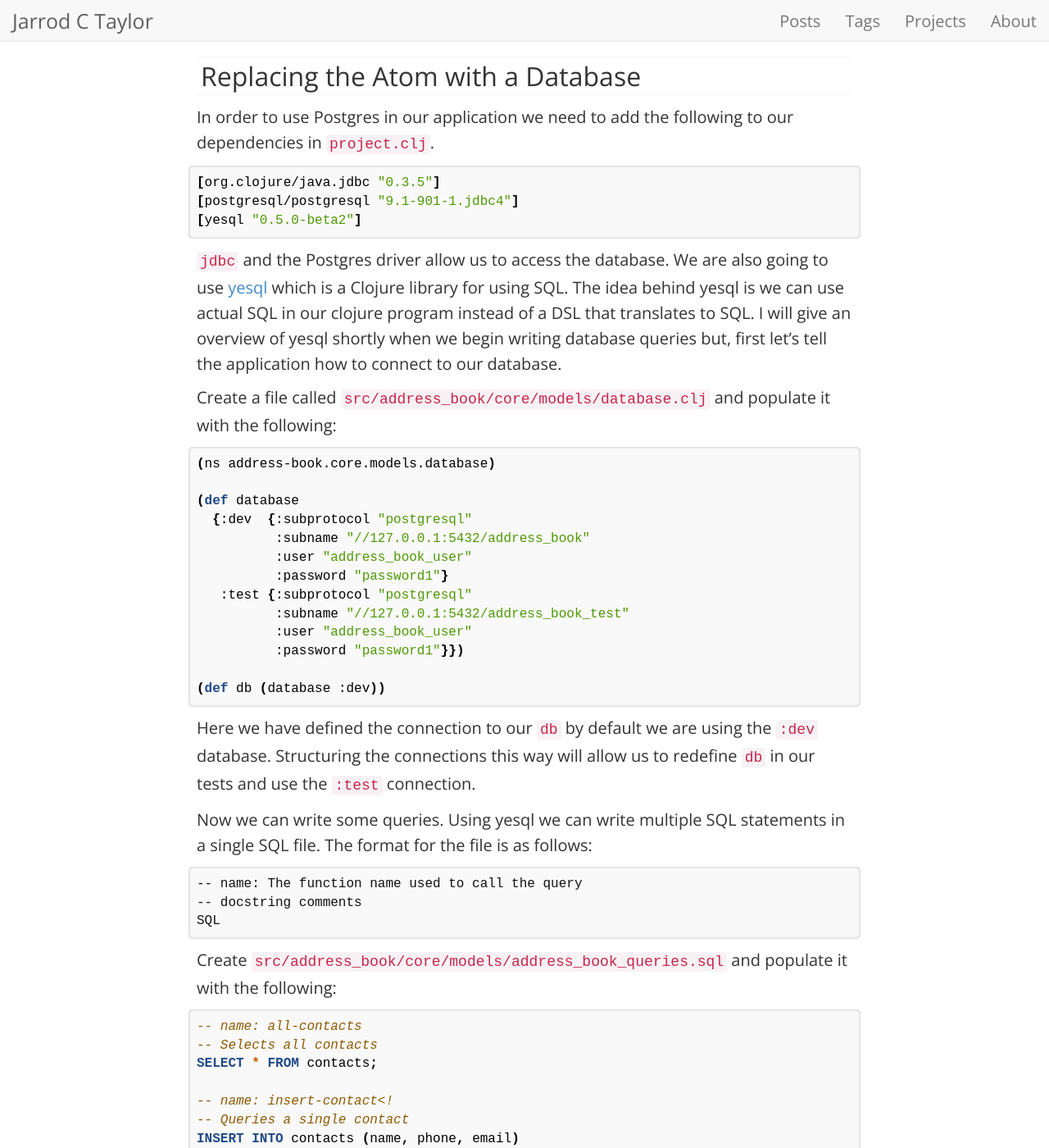
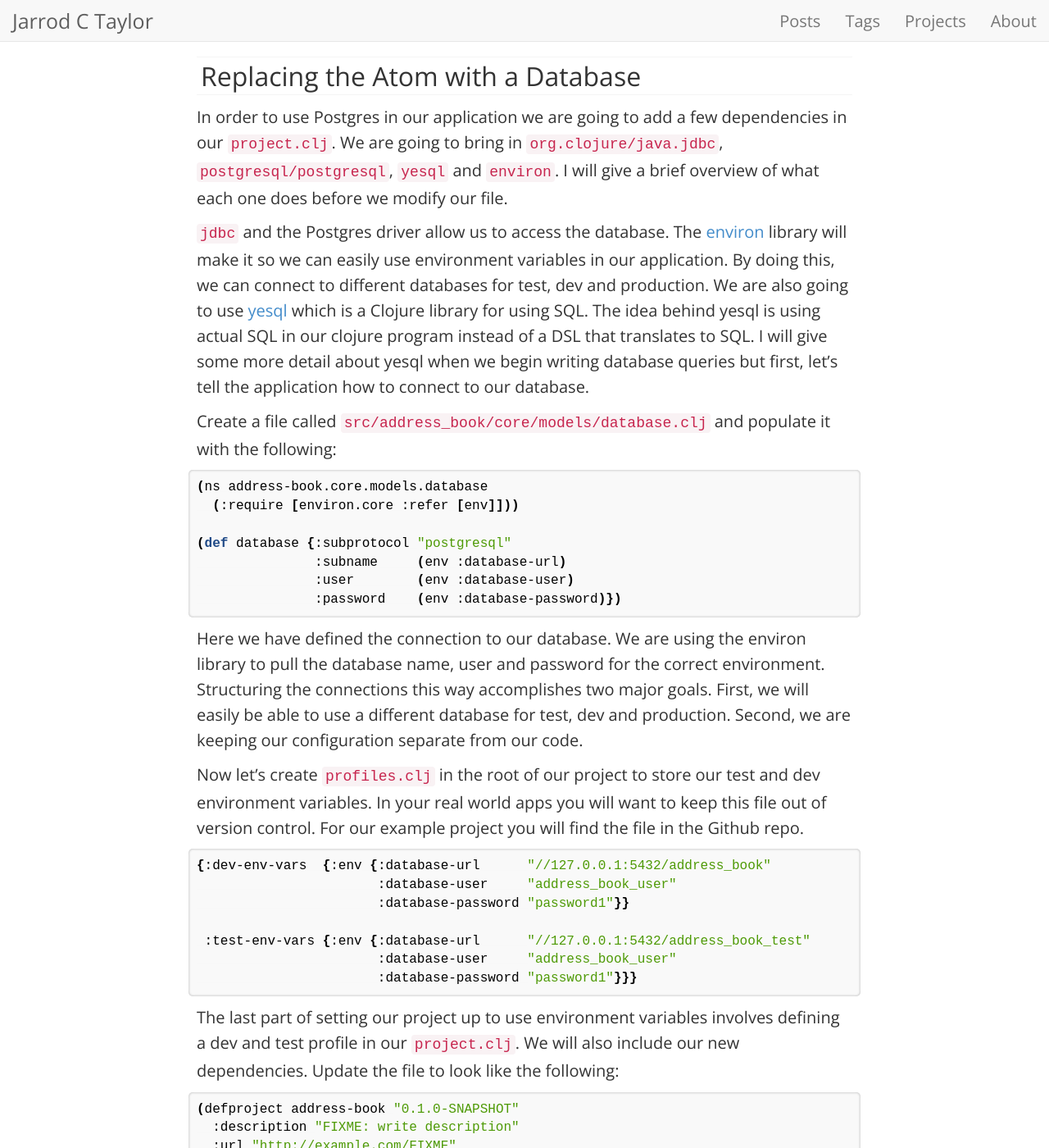
Before and after one commit to JarrodCTaylor/JarrodCTaylor.github.io, a Jekyll site: the page built from _posts/2014-11-22-Compojure-Address-Book-Part-4.markdown, in a window 1280 px wide and 1400 px high, scrolled down 880 px. Shown: the whole window at 82% size. Built offline with Jekyll 4.4.1, drawn with Linux system fonts in a browser that asks for light colours; nearby versions of some CDN libraries; Markdown is read by kramdown in place of the engine named in the settings; comment, search, counter and statistics services are not loaded; some of the changed text lies outside the part shown.

Commit message:
Enhancement: Update address book series to use environ lib

````diff
--- a/_posts/2014-11-22-Compojure-Address-Book-Part-4.markdown
+++ b/_posts/2014-11-22-Compojure-Address-Book-Part-4.markdown
@@ -10,8 +10,8 @@ category: posts
 At this point we have an address book that will allow us to add new contacts.
 However, we are not persisting our new additions. It's time to change that. You
 will need to have [Postgres](http://www.postgresql.org/) installed. If you are
-using a Mac, [postgresapp](http://postgresapp.com/) is a very simple way of
-installing. If you are on another OS you will need to follow the install
+using a Mac, [postgresapp](http://postgresapp.com/) is a very simple way to get
+up and running.  If you are on another OS you will need to follow the install
 instructions from the Postgres website.
 
 Once you have Postgres installed and running we are going to create a test user
@@ -32,45 +32,93 @@ in Postgres, issue the following commands:
 
 ## Replacing the Atom with a Database
 
-In order to use Postgres in our application we need to add the following to our
-dependencies in `project.clj`.
+In order to use Postgres in our application we are going to add a few
+dependencies in our `project.clj`.  We are going to bring in
+`org.clojure/java.jdbc`, `postgresql/postgresql`, `yesql` and `environ`. I will
+give a brief overview of what each one does before we modify our file.
 
-``` clojure
-[org.clojure/java.jdbc "0.3.5"]
-[postgresql/postgresql "9.1-901-1.jdbc4"]
-[yesql "0.5.0-beta2"]
-```
-
-`jdbc` and the Postgres driver allow us to access the database.  We are also going
-to use [yesql](https://github.com/krisajenkins/yesql) which is a Clojure
-library for using SQL. The idea behind yesql is we can use actual SQL in our
-clojure program instead of a DSL that translates to SQL. I will give an
-overview of yesql shortly when we begin writing database queries but, first
-let's tell the application how to connect to our database.
+`jdbc` and the Postgres driver allow us to access the database. The [environ](https://github.com/weavejester/environ)
+library will make it so we can easily use environment variables in our
+application. By doing this, we can connect to different databases for test,
+dev and production. We are also going to use [yesql](https://github.com/krisajenkins/yesql)
+which is a Clojure library for using SQL. The idea behind yesql is using
+actual SQL in our clojure program instead of a DSL that translates to SQL. I
+will give some more detail about yesql when we begin writing database queries
+but first, let's tell the application how to connect to our database.
 
 Create a file called `src/address_book/core/models/database.clj` and populate
 it with the following:
 
 ``` clojure
-(ns address-book.core.models.database)
+(ns address-book.core.models.database
+  (:require [environ.core :refer [env]]))
 
-(def database
-  {:dev  {:subprotocol "postgresql"
-          :subname "//127.0.0.1:5432/address_book"
-          :user "address_book_user"
-          :password "password1"}
-   :test {:subprotocol "postgresql"
-          :subname "//127.0.0.1:5432/address_book_test"
-          :user "address_book_user"
-          :password "password1"}})
-
-(def db (database :dev))
+(def database {:subprotocol "postgresql"
+               :subname     (env :database-url)
+               :user        (env :database-user)
+               :password    (env :database-password)})
 ```
 
-Here we have defined the connection to our `db` by default we are using the
-`:dev` database. Structuring the connections this way will allow us to redefine
-`db` in our tests and use the `:test` connection.
+Here we have defined the connection to our database. We are using the environ
+library to pull the database name, user and password for the correct
+environment. Structuring the connections this way accomplishes two major
+goals. First, we will easily be able to use a different database for test, dev
+and production. Second, we are keeping our configuration separate from our
+code.
 
+Now let's create `profiles.clj` in the root of our project to store our test
+and dev environment variables. In your real world apps you will want to keep
+this file out of version control. For our example project you will find the
+file in the Github repo.
+
+``` clojure
+{:dev-env-vars  {:env {:database-url      "//127.0.0.1:5432/address_book"
+                       :database-user     "address_book_user"
+                       :database-password "password1"}}
+
+ :test-env-vars {:env {:database-url      "//127.0.0.1:5432/address_book_test"
+                       :database-user     "address_book_user"
+                       :database-password "password1"}}}
+```
+
+The last part of setting our project up to use environment variables involves
+defining a dev and test profile in our `project.clj`. We will also include our
+new dependencies. Update the file to look like the following:
+
+``` clojure
+(defproject address-book "0.1.0-SNAPSHOT"
+  :description "FIXME: write description"
+  :url "http://example.com/FIXME"
+  :min-lein-version "2.5.0"
+
+  :ring {:handler address-book.core.handler/app
+         :init    address-book.core.handler/init}
+
+  :dependencies   [[org.clojure/clojure   "1.6.0"]
+                   [compojure             "1.2.0"]
+                   [ring/ring-defaults    "0.1.2"]
+                   [hiccup                "1.0.5"]
+                   [org.clojure/java.jdbc "0.3.6"]
+                   [postgresql/postgresql "9.3-1102.jdbc41"]
+                   [yesql                 "0.5.0-beta2"]
+                   [environ               "1.0.0"]]
+
+  :plugins        [[lein-ring             "0.8.13"]
+                   [lein-environ          "1.0.0"]]
+
+  :profiles {:test-local {:dependencies [[midje "1.6.3"]
+                                         [javax.servlet/servlet-api "2.5"]
+                                         [ring-mock "0.1.5"]]
+
+                           :plugins     [[lein-midje "3.1.3"]]}
+
+             ;; Set these in ./profiles.clj
+             :test-env-vars {}
+             :dev-env-vars  {}
+
+             :test [:test-local :test-env-vars]
+             :dev  [:dev-env-vars]})
+```
 
 Now we can write some queries. Using yesql we can write multiple SQL statements
 in a single SQL file. The format for the file is as follows:
@@ -87,7 +135,11 @@ with the following:
 ``` sql
 -- name: all-contacts
 -- Selects all contacts
-SELECT * FROM contacts;
+SELECT id
+       ,name
+       ,phone
+       ,email
+FROM contacts;
 
 -- name: insert-contact<!
 -- Queries a single contact
@@ -120,15 +172,15 @@ the following:
 
 ``` clojure
 (ns address-book.core.models.query-defs
-  (:require [address-book.core.models.database :refer [database db]]
+  (:require [address-book.core.models.database :refer [database]]
             [yesql.core :refer [defqueries]]))
 
-(defqueries "address_book/core/models/address_book_queries.sql" {:connection db})
+(defqueries "address_book/core/models/address_book_queries.sql" {:connection database})
 ```
 
-We can now require the `query-defs` file to utilize our queries. Let's go
+We can now require the `query-defs.clj` file to utilize our queries. Let's go
 ahead and update our init function in `src/address_book/core/handler.clj`. The
-requires and init function should now look like this.
+require and init function should now look like this.
 
 ``` clojure
 (ns address-book.core.handler
@@ -164,12 +213,12 @@ database. Update the file to look like the following:
   (let [name  (get-in request [:params :name])
         phone (get-in request [:params :phone])
         email (get-in request [:params :email])]
-    (query/insert-contact<! {:name name :phone phone :email email} {:connection db})
+    (query/insert-contact<! {:name name :phone phone :email email})
     (response/redirect "/")))
 
 (defn get-route [request]
   (common-layout
-    (for [contact (query/all-contacts {} {:connection db})]
+    (for [contact (query/all-contacts)]
       (read-contact contact))
     (add-contact-form)))
 
@@ -189,46 +238,38 @@ contents and then we will discuss the changes.
   (:require [clojure.test :refer :all]
             [ring.mock.request :as mock]
             [address-book.core.handler :refer :all]
-            [address-book.core.models.database :refer [database db]]
             [address-book.core.models.query-defs :as query]))
 
-(def test-db (database :test))
-
 (facts "Example GET and POST tests"
-  (with-state-changes [(before :facts (query/create-contacts-table-if-not-exists! {} {:connection test-db}))
-                       (after  :facts (query/drop-contacts-table!                 {} {:connection test-db}))]
+  (with-state-changes [(before :facts (query/create-contacts-table-if-not-exists!))
+                       (after  :facts (query/drop-contacts-table!))]
 
   (fact "Test GET"
-    (with-redefs [db test-db]
-      (query/insert-contact<! {:name "JT" :phone "(321)" :email "JT@JT.com"} {:connection test-db})
-      (query/insert-contact<! {:name "Utah" :phone "(432)" :email "J@Buckeyes.com"} {:connection test-db})
-      (let [response (app (mock/request :get "/"))]
-        (:status response) => 200
-        (:body response) => (contains "<div class=\"column-1\">JT</div>")
-        (:body response) => (contains "<div class=\"column-1\">Utah</div>"))))
+    (query/insert-contact<! {:name "JT" :phone "(321)" :email "JT@JT.com"})
+    (query/insert-contact<! {:name "Utah" :phone "(432)" :email "J@Buckeyes.com"})
+    (let [response (app (mock/request :get "/"))]
+      (:status response) => 200
+      (:body response) => (contains "<div class=\"column-1\">JT</div>")
+      (:body response) => (contains "<div class=\"column-1\">Utah</div>")))
 
   (fact "Test POST"
-    (with-redefs [db test-db]
-      (count (query/all-contacts {} {:connection test-db})) => 0
-      (let [response (app (mock/request :post "/post" {:name "Some Guy" :phone "(123)" :email "a@a.cim"}))]
-        (:status response) => 302
-        (count (query/all-contacts {} {:connection test-db})) => 1)))))
+    (count (query/all-contacts)) => 0
+    (let [response (app (mock/request :post "/post" {:name "Some Guy" :phone "(123)" :email "a@a.cim"}))]
+      (:status response) => 302
+      (count (query/all-contacts)) => 1))))
 ```
 
-We start out defining the test-db that we are going to use so as not to alter any
-working data. Midje allows us to define functions that will run before and
-after every test. We define those in the `with-state-changes` function. We will
-create the test table before every test and destroy it after. The only remaining
-part we need to do in order to run our production code against a test database
-is redefine the database connection with our `test-db`. We use `with-redefs`
-to temporarily redefine `db` to point to our `test-db` for the duration of the
-test.
+Midje allows us to define functions that will run before and after every test.
+We define those in the `with-state-changes` function. We will create the test
+table before every test and destroy it after. We will now run our tests with
+`lein with-profile test midje`. This will use the test profile which uses
+environ to pull in the connections to our test database.
 
 # Wrap Up
 
-Our application is all most finished. All that remains is adding routes to edit
+Our application is allmost finished. All that remains is adding routes to edit
 and delete contacts from our address book. We will cover those in the final
 installment of this series. As usual you can find the code for this installment
-on github in [Part 4](https://github.com/JarrodCTaylor/compojure-address-book/tree/4).
+on github in [Part 4](https://github.com/JarrodCTaylor/compojure-address-book).
 
 ## [Read the fifth and final part in the series](/posts/Compojure-Address-Book-Part-5/)
--- a/_posts/2014-11-22-Compojure-Address-Book-Part-5.markdown
+++ b/_posts/2014-11-22-Compojure-Address-Book-Part-5.markdown
@@ -30,7 +30,8 @@ Here we can see the syntax for using keywords in our queries. In
 `delete-contact<!`  for example `:id` is going to be replaced with the value of
 `:id` in the keyword map that we pass into the query function.
 
-Next let's add a template which will allow us to edit a contact. Add the following template to `src/address_book/core/views/address_book_layout.clj`.
+Next let's add a template which will allow us to edit a contact. Add the
+following template to `src/address_book/core/views/address_book_layout.clj`.
 
 ``` clojure
 (defn edit-contact [contact]
@@ -63,7 +64,6 @@ to include our final two routes. Update the file to look like the following:
                                                                  read-contact
                                                                  add-contact-form
                                                                  edit-contact]]
-            [address-book.core.models.database :refer [db]]
             [address-book.core.models.query-defs :as query]))
 
 (defn display-contact [contact contact-id]
@@ -75,19 +75,19 @@ to include our final two routes. Update the file to look like the following:
   (let [name  (get-in request [:params :name])
         phone (get-in request [:params :phone])
         email (get-in request [:params :email])]
-    (query/insert-contact<! {:name name :phone phone :email email} {:connection db})
+    (query/insert-contact<! {:name name :phone phone :email email})
     (response/redirect "/")))
 
 (defn get-route [request]
   (let [contact-id (get-in request [:params :contact-id])]
     (common-layout
-      (for [contact (query/all-contacts {} {:connection db})]
+      (for [contact (query/all-contacts)]
         (display-contact contact contact-id))
       (add-contact-form))))
 
 (defn delete-route [request]
   (let [contact-id (get-in request [:params :contact-id])]
-    (query/delete-contact<! {:id (Integer. contact-id)} {:connection db})
+    (query/delete-contact<! {:id (Integer. contact-id)})
     (response/redirect "/")))
 
 (defn update-route [request]
@@ -95,7 +95,7 @@ to include our final two routes. Update the file to look like the following:
         name       (get-in request [:params :name])
         phone      (get-in request [:params :phone])
         email      (get-in request [:params :email])]
-    (query/update-contact<! {:name name :phone phone :email email :id (Integer. contact-id)} {:connection db})
+    (query/update-contact<! {:name name :phone phone :email email :id (Integer. contact-id)})
     (response/redirect "/")))
 
 (defroutes address-book-routes
@@ -124,23 +124,18 @@ similar to the existing ones. Add the following tests to `test/address_book/core
 
 ``` clojure
   (fact "Test UPDATE a post request to /edit/<contact-id> updates desired contact information"
-      (with-redefs [db test-db]
-        (query/insert-contact<! {:name "JT" :phone "(321)" :email "JT@JT.com"} {:connection test-db})
-        (let [response (app (mock/request :post "/edit/1" {:id "1" :name "Jrock" :phone "(999) 888-7777" :email "jrock@test.com"}))]
-          (:status response) => 302
-          (count (query/all-contacts {} {:connection test-db})) => 1
-          (first (query/all-contacts {} {:connection test-db})) => {:id 1 :name "Jrock" :phone "(999) 888-7777" :email "jrock@test.com"})))
+    (query/insert-contact<! {:name "JT" :phone "(321)" :email "JT@JT.com"})
+    (let [response (app (mock/request :post "/edit/1" {:id "1" :name "Jrock" :phone "(999) 888-7777" :email "jrock@test.com"}))]
+      (:status response) => 302
+      (count (query/all-contacts)) => 1
+      (first (query/all-contacts)) => {:id 1 :name "Jrock" :phone "(999) 888-7777" :email "jrock@test.com"}))
 
     (fact "Test DELETED a post to /delete/<contact-id> deletes desired contact from database"
-      (with-redefs [db test-db]
-        (query/insert-contact<! {:name "JT" :phone "(321)" :email "JT@JT.com"} {:connection test-db})
-        (count (query/all-contacts {} {:connection test-db})) => 1
-        (let [response (app (mock/request :post "/delete/1" {:id 1}))]
-          (count (query/all-contacts {} {:connection test-db})) => 0)))
+      (query/insert-contact<! {:name "JT" :phone "(321)" :email "JT@JT.com"})
+      (count (query/all-contacts)) => 1
+      (let [response (app (mock/request :post "/delete/1" {:id 1}))]
+        (count (query/all-contacts)) => 0))
 ```
-
-We again use `with-redefs` to redefine the `db` to point to our test database
-before making the POST requests to our app.
 
 # Wrap Up
 
````
Also changed, not shown: other parts of _posts/2014-11-22-Compojure-Address-Book-Part-4.markdown (+1 -4 lines).
